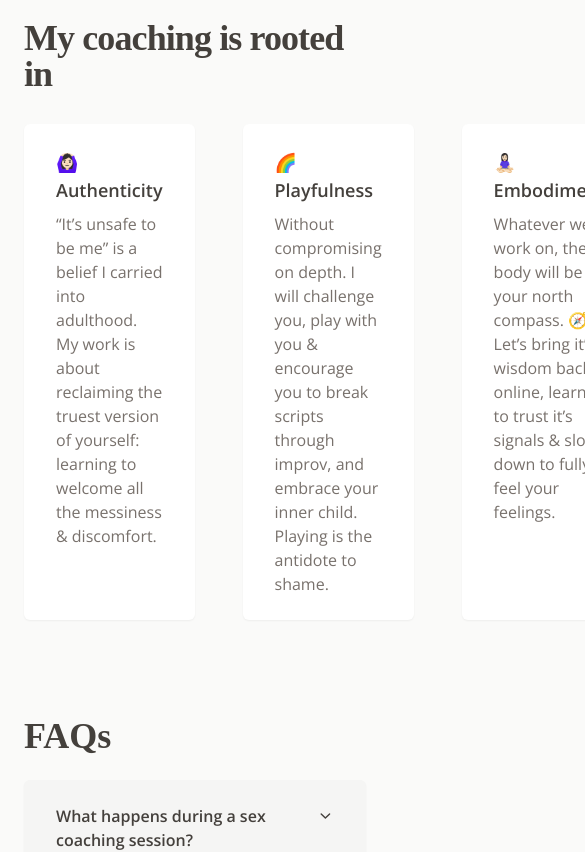
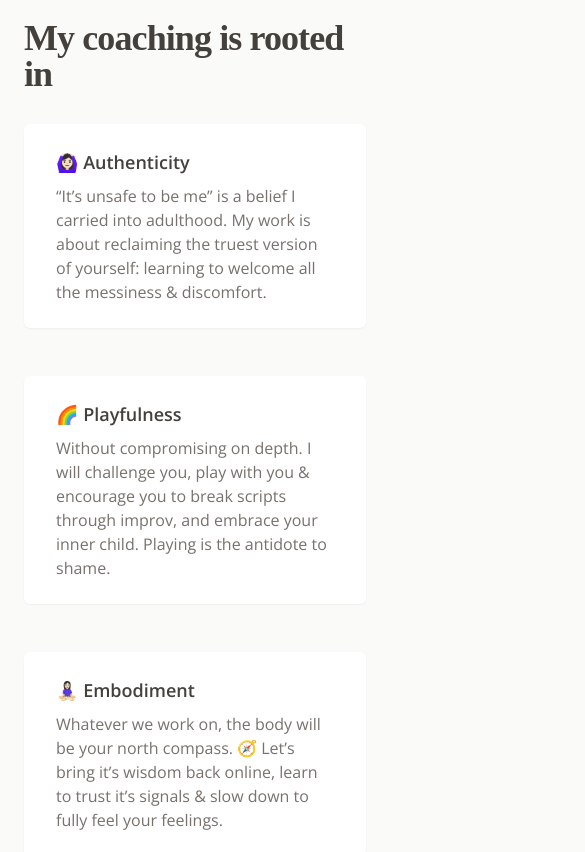
Before and after one commit to alizehkhan/sex-coach, a Next.js app: page /coaching in a window 390 px wide. Shown: the part 860-1712 px from the top of the page, 585 px wide, since content can reach past the window. Built offline with nearby package versions, Linux system fonts and the light colour scheme; a web font is replaced by a local one.

Commit message:
feat: responsive

```diff
--- a/app/_components/Accordion.tsx
+++ b/app/_components/Accordion.tsx
@@ -24,7 +24,7 @@ const Accordion = ({
         >
           {header}
           <IconChevronDown
-            className={`transition-all ${isOpen && 'rotate-180'}`}
+            className={`shrink-0 transition-all ${isOpen && 'rotate-180'}`}
           />
         </button>
       </h3>
--- a/app/about/content.ts
+++ b/app/about/content.ts
@@ -103,7 +103,7 @@ const TESTIMONIALS: Testimonial[] = [
   {
     quote:
       "Haneen helped me to realise how important my desires are. Instead of pressure, scripts and performance, Haneen helped me to embody playfulness and presence. I've learned that my sexual journey is mine to write, and it can be as fun, geeky, silly and lovely as I want it to be",
-    author: 'Ali O',
+    author: 'Ali',
     country: 'United States 🇺🇸',
     image: '/testimonials/testimonial-ali.png',
   },
--- a/app/blog/page.tsx
+++ b/app/blog/page.tsx
@@ -17,11 +17,11 @@ const Blog = () => {
             <li key={i} className="list-none">
               <Link
                 href={`/blog/${post.slug}`}
-                className="py-8 flex gap-6 border-stone-300 border-solid border-b-[1px]"
+                className="py-8 flex md:flex-row flex-col gap-6 border-stone-300 border-solid border-b-[1px]"
               >
                 <Image
                   src={`/blog/${post.slug}.png`}
-                  className="w-52 h-36 object-cover shrink-0 rounded-sm"
+                  className="md:w-52 w-full md:h-36 h-48 object-cover shrink-0 rounded-sm"
                   width={208}
                   height={144}
                   alt=""
--- a/app/coaching/Roots.tsx
+++ b/app/coaching/Roots.tsx
@@ -22,7 +22,7 @@ const Roots = () => {
       <h2 className="text-4xl font-semibold leading-none mb-8 tracking-tight font-serif text-stone-700">
         My coaching is rooted in
       </h2>
-      <ul className="flex gap-12">
+      <ul className="flex md:flex-row flex-col gap-12">
         {ROOTS.map((root, i) => (
           <li key={i} className="bg-white py-6 px-8 shadow-sm rounded-md">
             <h3 className="text-stone-700 mb-2 text-lg font-semibold">
--- a/app/coaching/Testimonial.tsx
+++ b/app/coaching/Testimonial.tsx
@@ -3,7 +3,7 @@ import Image from 'next/image'
 const Testimonial = () => {
   return (
     <>
-      <blockquote className="max-w-2xl mx-auto bg-white mt-24 w-fit rounded-md px-16 py-12 shadow-sm">
+      <blockquote className="max-w-2xl mx-auto bg-white mt-24 w-fit rounded-lg md:px-16 md:py-12 px-8 py-6 shadow-sm">
         <q className="font-serif text-stone-600 text-xl">
           Haneen is exactly the kind of sex and intimacy coach you would want -
           she is a wonderful listener, asks great curious questions and embodies
--- a/app/workshops/Testimonial.tsx
+++ b/app/workshops/Testimonial.tsx
@@ -3,7 +3,7 @@ import Image from 'next/image'
 const Testimonial = () => {
   return (
     <>
-      <blockquote className="max-w-2xl mx-auto bg-white mt-24 w-fit rounded-md px-16 py-12 shadow-sm">
+      <blockquote className="max-w-2xl mx-auto bg-white mt-24 w-fit rounded-md md:px-16 md:py-12 px-8 py-6 shadow-sm">
         <q className="font-serif text-stone-600 text-xl">
           Does it sound too much if I say your workshop was life-changing? It
           really was! I came away with a deeper understanding of my own
```
